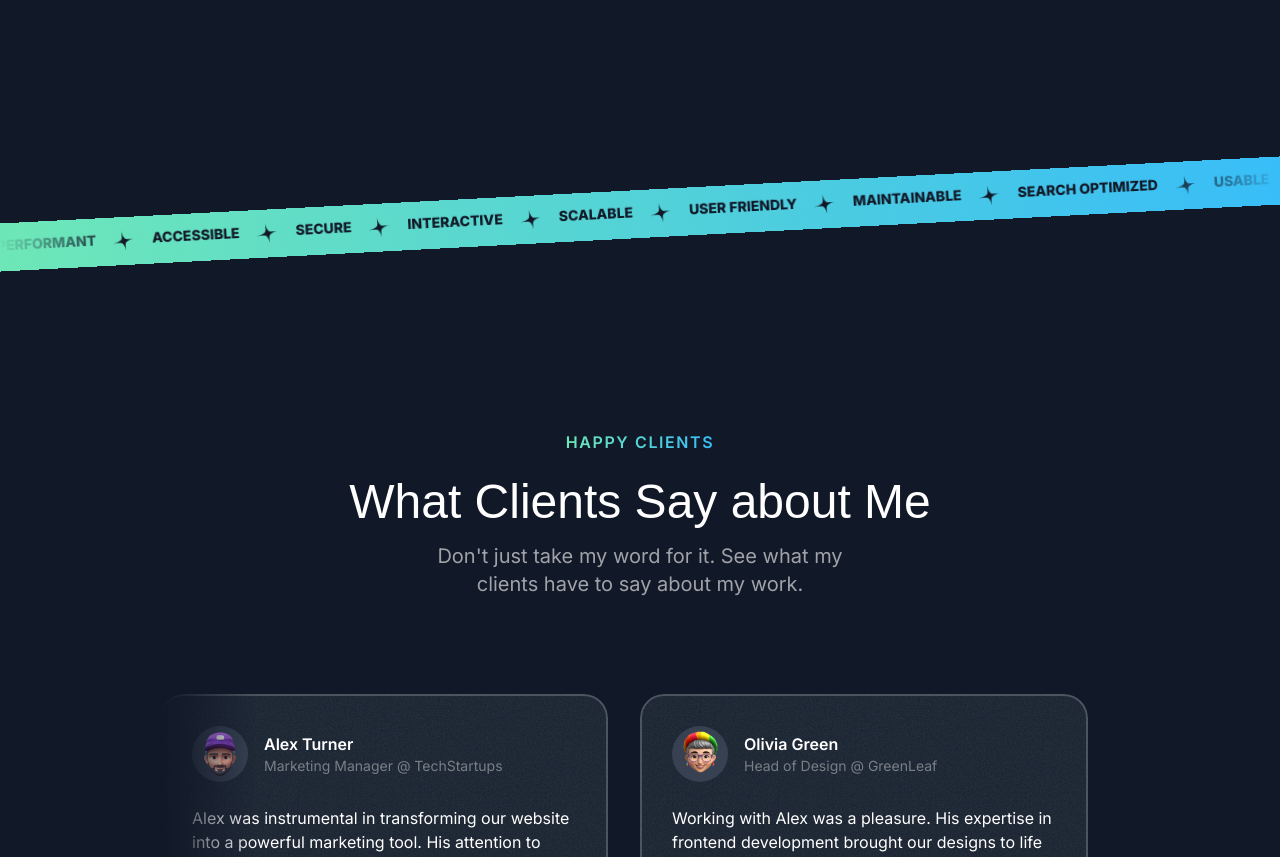
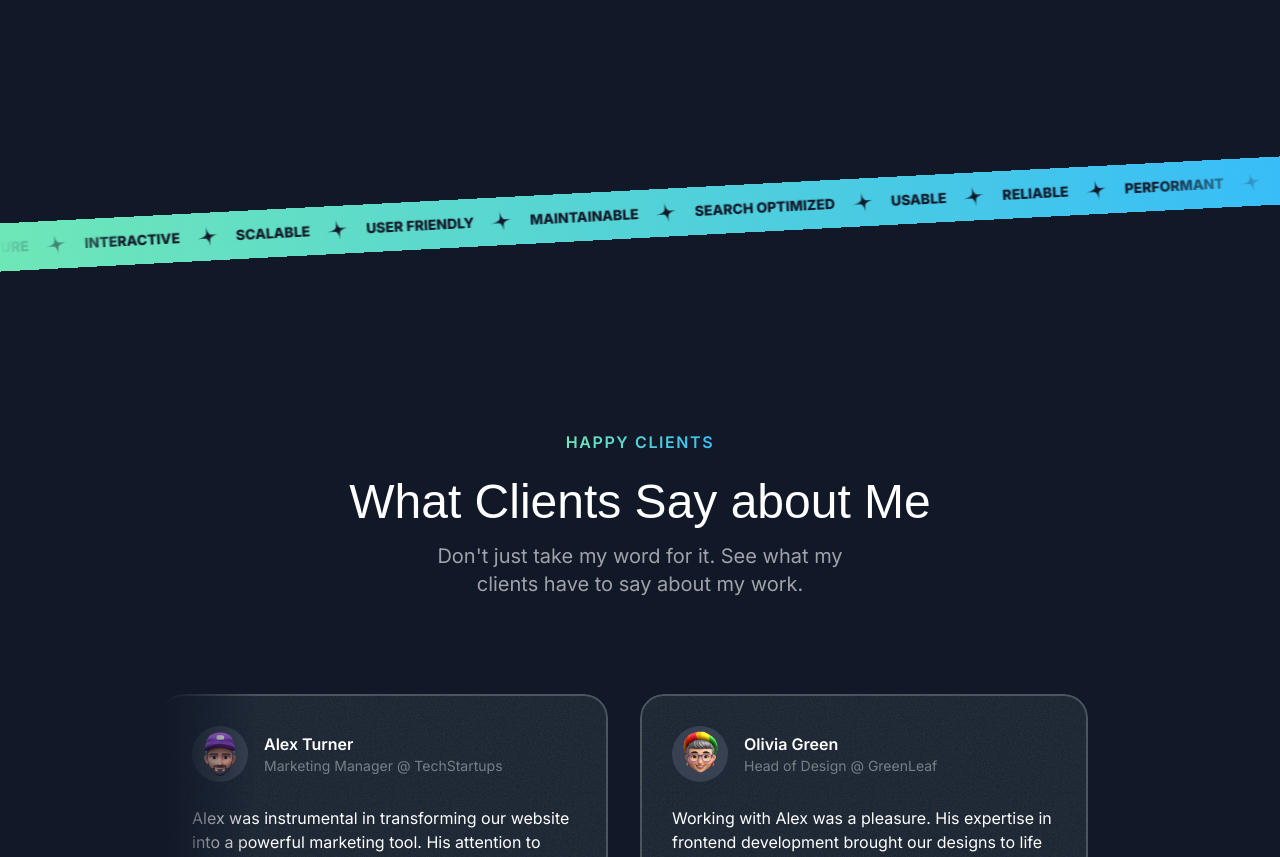
Before and after one commit to makkentoshi/portfolio-page, a Next.js app: page / in a window 1280 px wide. Shown: the part 2874-3731 px from the top of the page. Built offline with nearby package versions, Linux system fonts and the light colour scheme; a web font is replaced by a local one.

Commit message:
refactor: Update TapeSection component to animate words in the tape

```diff
--- a/sections/Tape.tsx
+++ b/sections/Tape.tsx
@@ -1,4 +1,5 @@
 import StarIcon from "@/assets/icons/star.svg";
+import { Fragment } from "react";
 
 const words = [
   "Performant",
@@ -18,14 +19,18 @@ export const TapeSection = () => {
     <div className="py-16 lg:py-24 overflow-x-clip">
       <div className="bg-gradient-to-r from-emerald-300 to-sky-400 -rotate-3 -mx-1">
         <div className="flex [mask-image:linear-gradient(to_right,transparent,black_10%,black_90%,transparent)]">
-          <div className="flex gap-4 flex-none py-3">
+          <div className="flex gap-4 flex-none py-3 -translate-x-1/2 pr-4 animate-move-left [animation-duration:30s]">
+            {[...new Array(2)].fill(0).map((_, idx) => (
+              <Fragment key={idx}>
                 {words.map((word) => (
-              <div key={word} className="inline-flex gap-4 ">
+                  <div key={word} className="inline-flex gap-4 items-center">
                     <span className="text-gray-900 uppercase font-extrabold text-sm">
                       {word}
                     </span>
                     <StarIcon className="size-6 text-gray-900 -rotate-12"></StarIcon>
                   </div>
+                ))}
+              </Fragment>
             ))}
           </div>
         </div>
--- a/tailwind.config.ts
+++ b/tailwind.config.ts
@@ -28,6 +28,7 @@ const config: Config = {
       },
       animation: {
         "ping-large": "ping-large 1s ease-in-out infinite",
+        'move-left': "move-left 1s linear infinite",
       },
       keyframes: {
         "ping-large": {
@@ -36,6 +37,10 @@ const config: Config = {
             opacity: "0",
           },
         },
+        "move-left": {
+          "0%": { transform: "translateX(0)" },
+          "100%": { transform: "translateX(-50%)" },
+        },
       },
     },
   },
```
Lines whose indentation alone changed are shown as unchanged.
